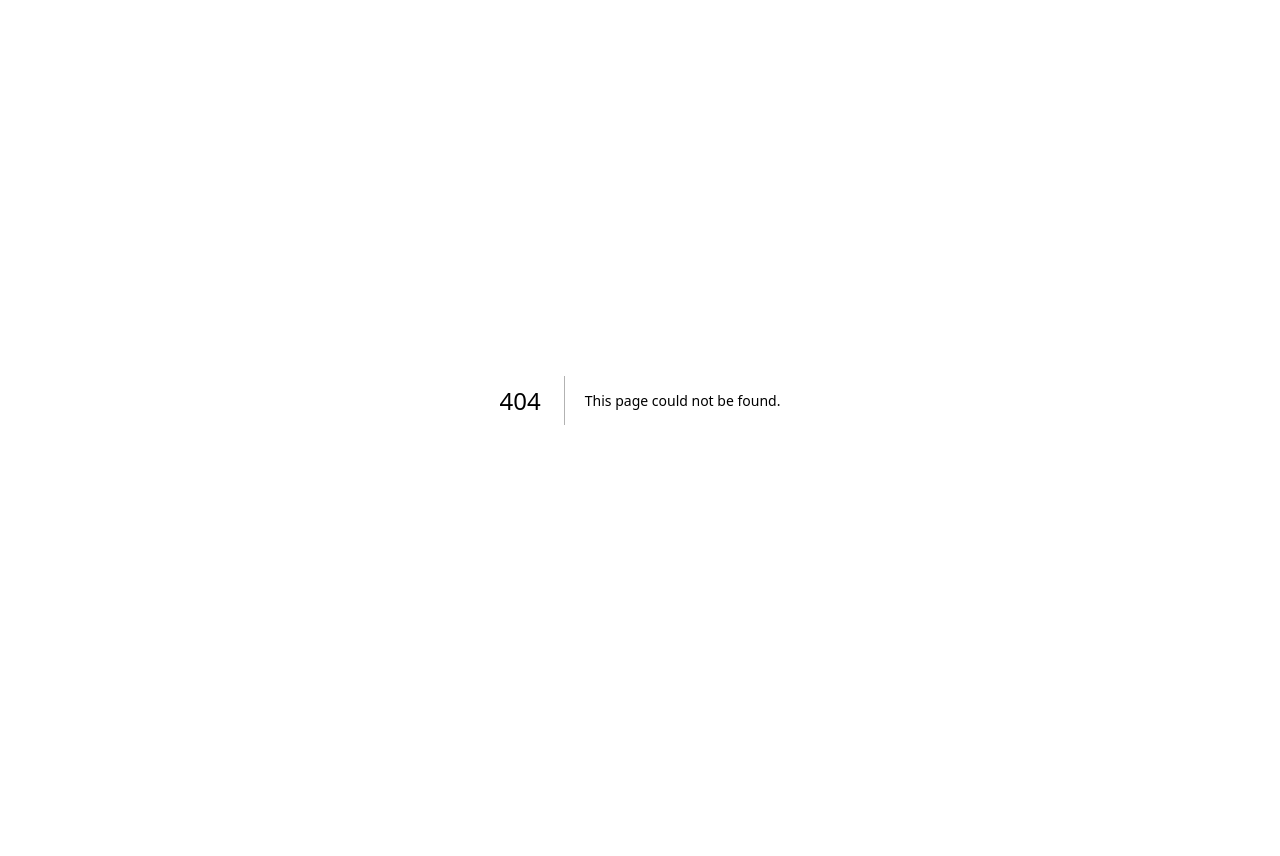
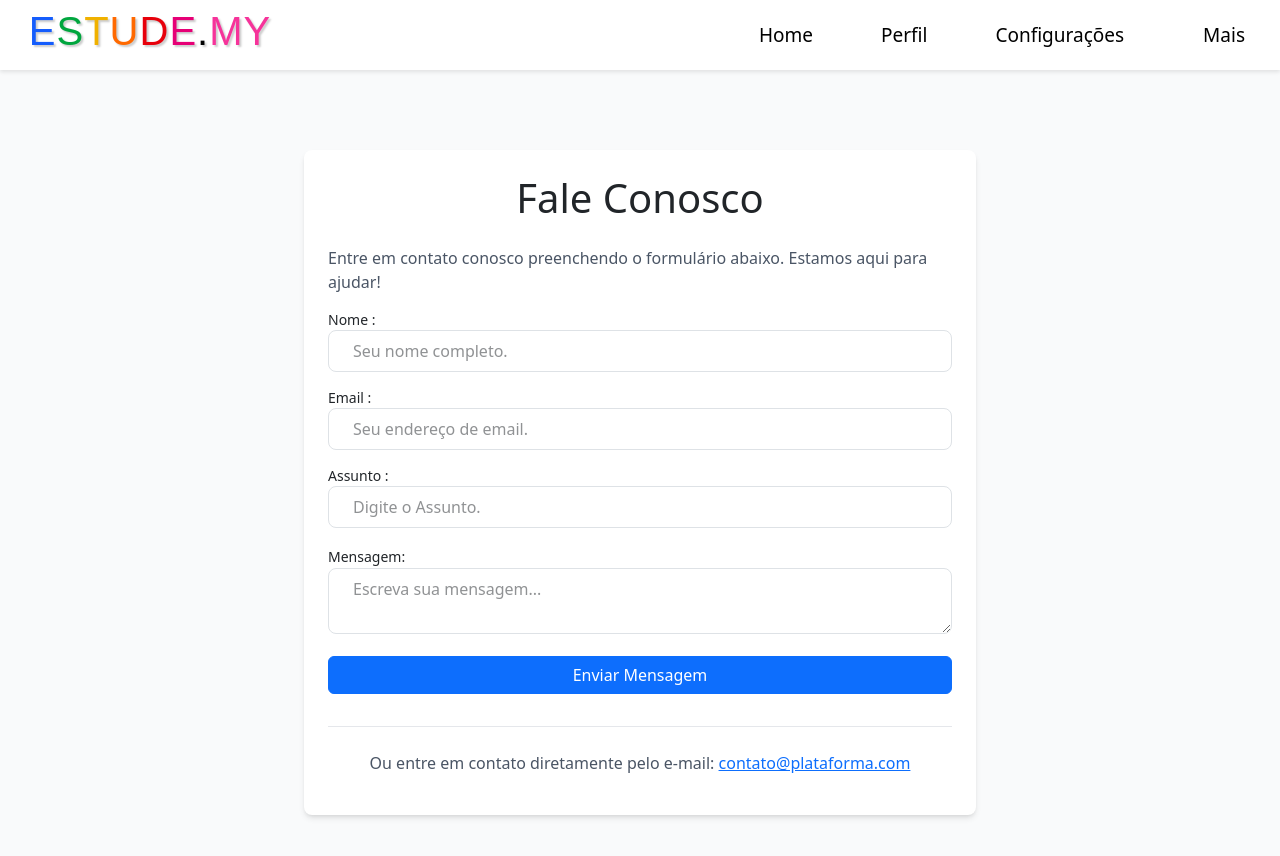
Before and after one commit to Lupateli/EstudeMy, a Next.js app: page /pages/faleConosco in a window 1280 px wide. Before the commit this address had no page. Shown: the top 856 px of the page. Before the commit the page ends 800 px from the top, so only its background shows below. Built offline with nearby package versions, Linux system fonts and the light colour scheme; a web font is replaced by a local one.

Commit message:
Criação de pages

```diff
--- /dev/null
+++ b/src/app/pages/faleConosco/page.tsx
@@ -0,0 +1,13 @@
+import NavbarSuperior2 from "@/app/components/NavbarSuperior";
+import Form from "@/app/components/Forms"
+
+export default function Home() {
+  return (
+    <>
+    <div className="flex min-h-screen flex-col transition-all duration-300 justify-space-between bg-gray-50">
+        <NavbarSuperior2 />
+        <Form />
+    </div>
+  </>
+  );
+}
```
Also changed, not shown: src/app/pages/menuTrilhas/page.tsx (added).
